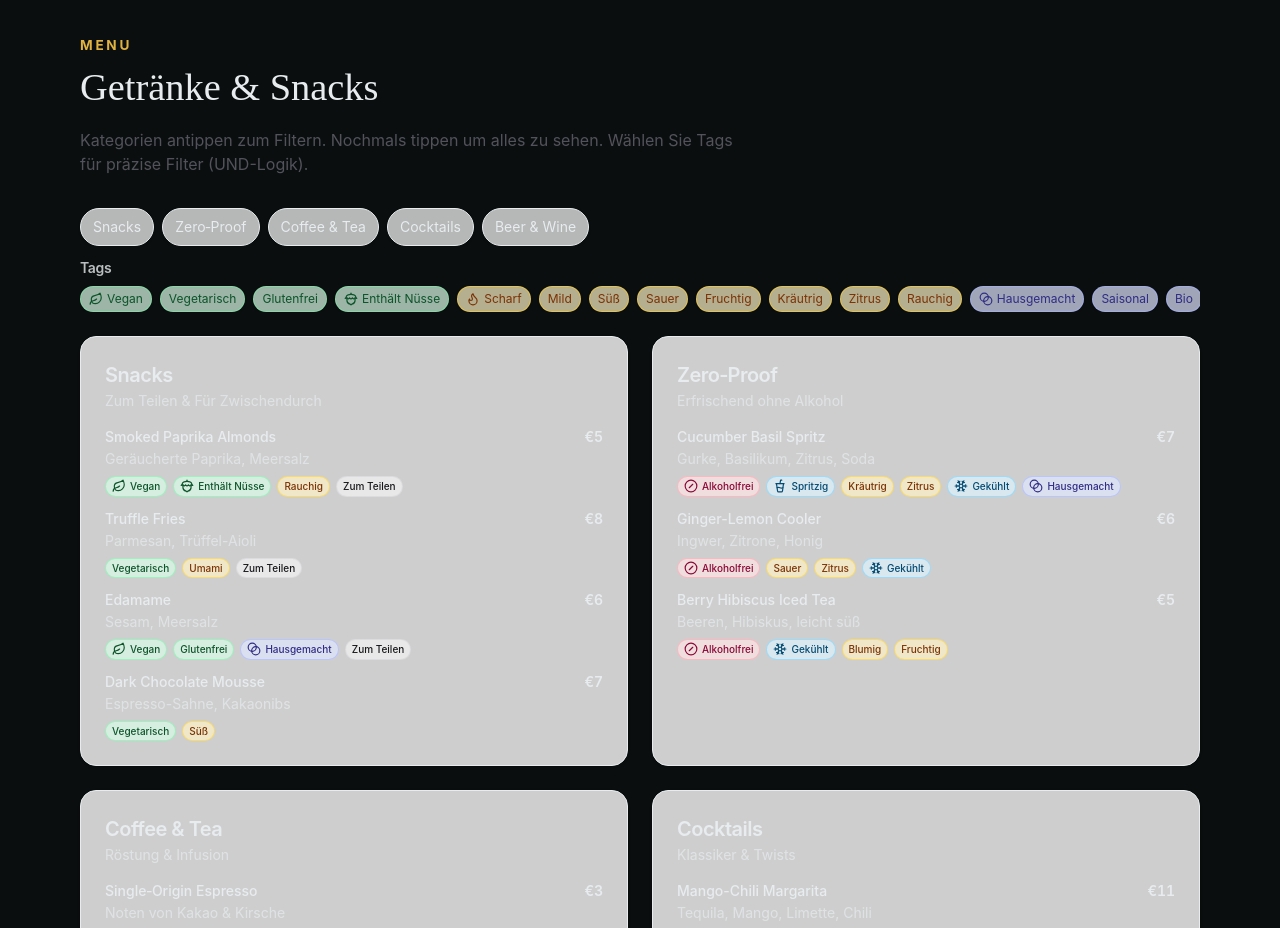
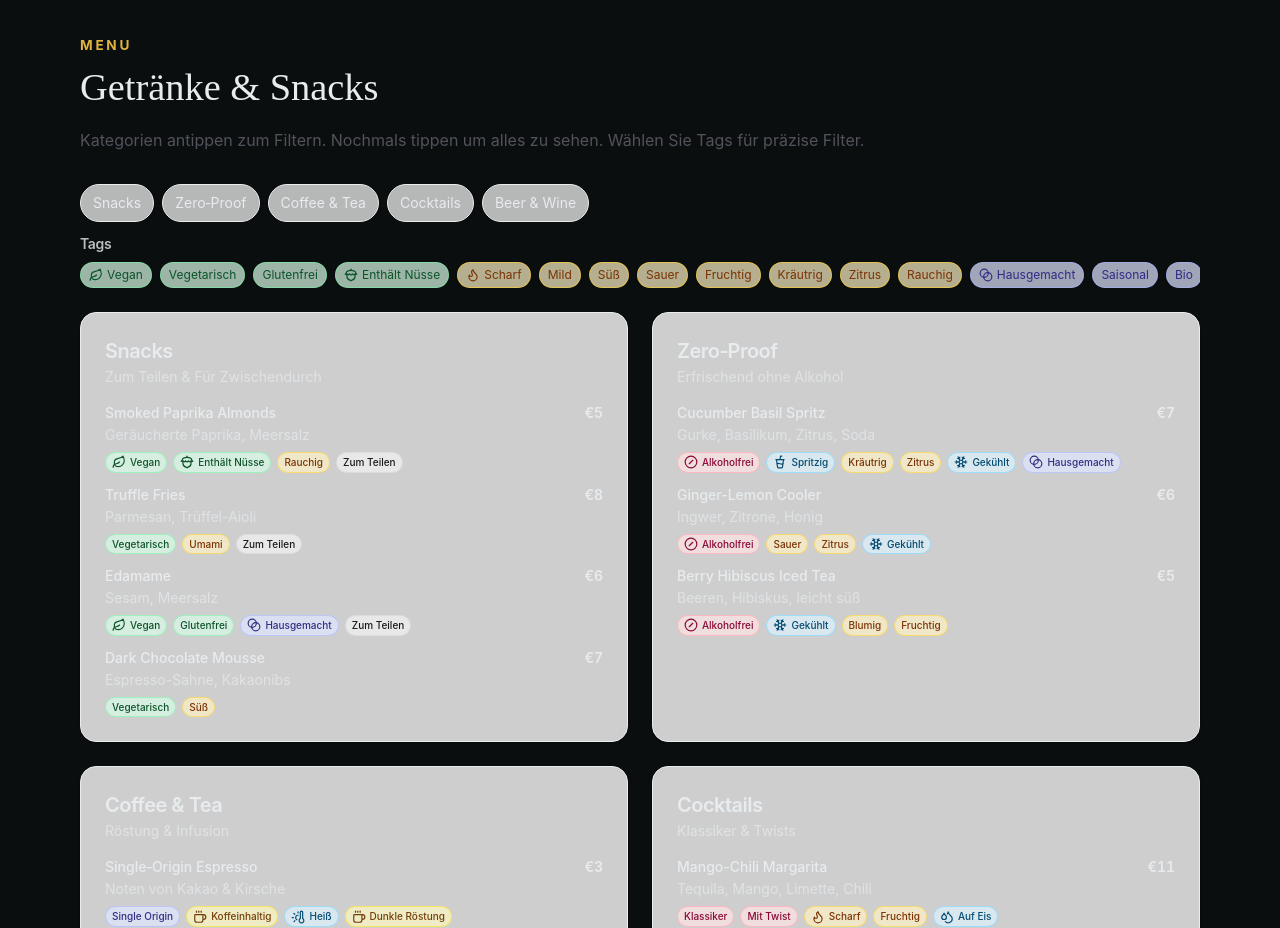
Before and after one commit to UgurTheG/monkey-bar, a Next.js app: page / in a window 1280 px wide. Shown: the part 5300-6228 px from the top of the page. Built offline with nearby package versions, Linux system fonts and the light colour scheme.

Commit message:
removed wording

```diff
--- a/src/app/menu-book.tsx
+++ b/src/app/menu-book.tsx
@@ -556,8 +556,8 @@ export default function MenuWithTags() {
                 <div className="relative pb-8">
                     <div className="section-kicker">Menu</div>
                     <h2 className="section-title">Getränke & Snacks</h2>
-                    <p className="mt-1.5 text-sm sm:text-base text-zinc-600 dark:text-zinc-300/80 max-w-2xl">
-                        Kategorien antippen zum Filtern. Nochmals tippen um alles zu sehen. Wählen Sie Tags für präzise Filter (UND-Logik).
+                    <p className="mt-1.5 text-sm sm:text-base text-zinc-600 dark:text-zinc-300/80">
+                        Kategorien antippen zum Filtern. Nochmals tippen um alles zu sehen. Wählen Sie Tags für präzise Filter.
                     </p>
                 </div>
 
```
